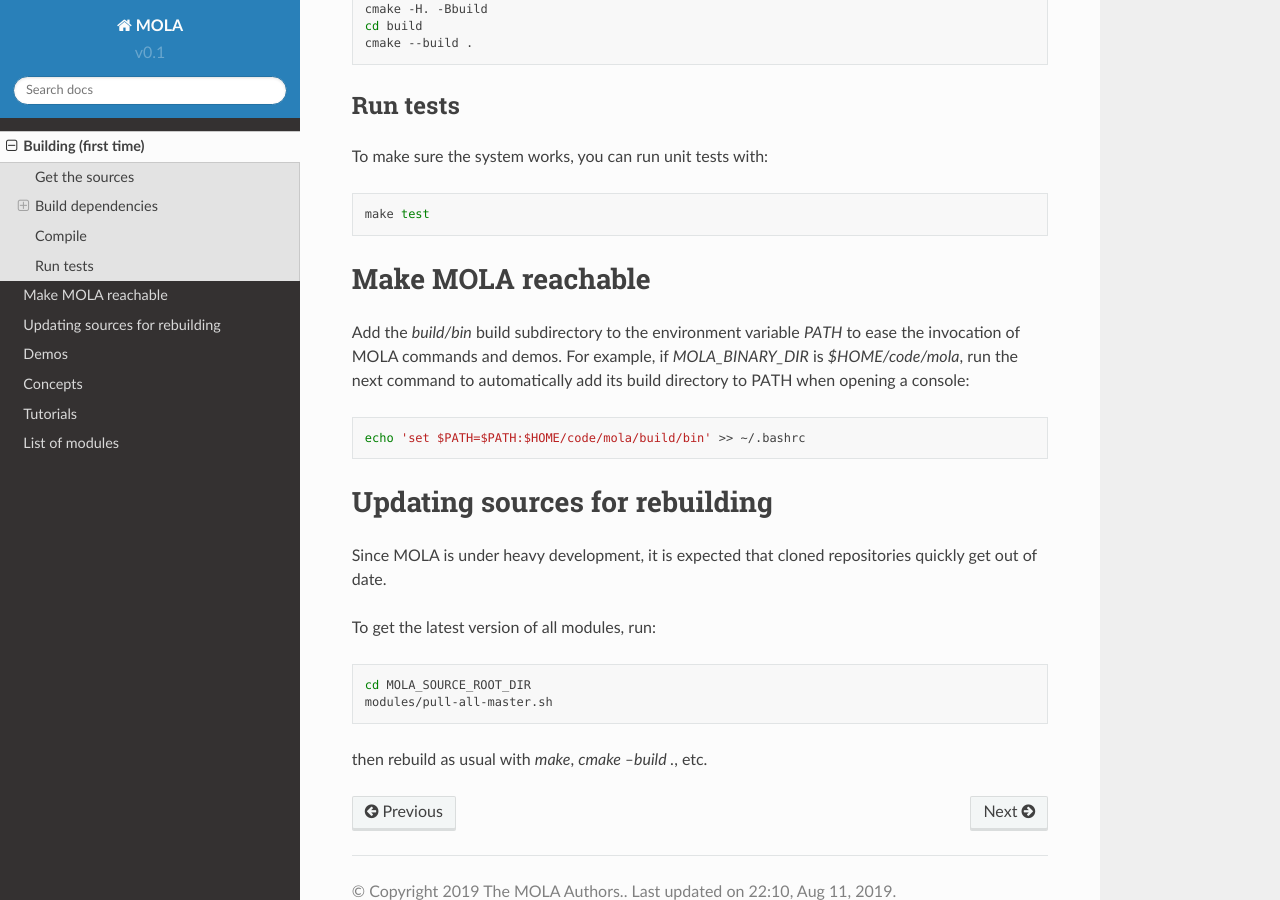
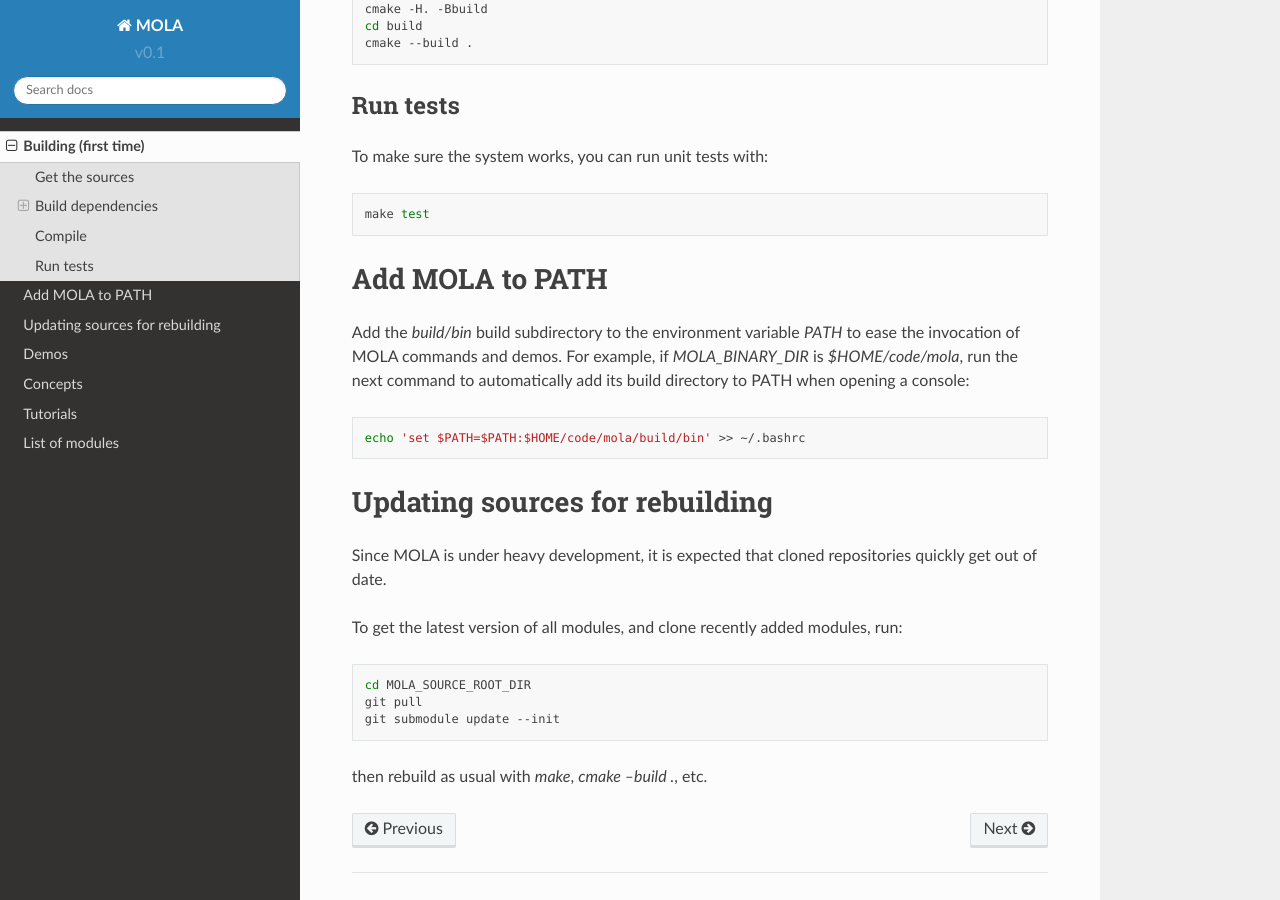
Before and after one commit to MOLAorg/mola, a Sphinx documentation site: the page built from docs/source/building.rst, in a window 1280 px wide and 900 px high, scrolled down 1195 px. Built offline with Sphinx 7.4.7 and the Read the Docs theme 2.0.0, drawn with Linux system fonts in a browser that asks for light colours; pages that are not in the unit, such as notebooks, are missing from menus.

Commit message:
update git update instructions

```diff
--- a/docs/source/building.rst
+++ b/docs/source/building.rst
@@ -68,7 +68,7 @@ To make sure the system works, you can run unit tests with:
     make test
 
 ======================
-Make MOLA reachable
+Add MOLA to PATH
 ======================
 
 Add the `build/bin` build subdirectory to the environment variable `PATH` to
@@ -88,11 +88,12 @@ Updating sources for rebuilding
 Since MOLA is under heavy development, it is expected that cloned repositories
 quickly get out of date.
 
-To get the latest version of all modules, run:
+To get the latest version of all modules, and clone recently added modules, run:
 
 .. code-block:: bash
 
     cd MOLA_SOURCE_ROOT_DIR
-    modules/pull-all-master.sh
+    git pull
+    git submodule update --init
 
 then rebuild as usual with `make`, `cmake --build .`, etc.
```
